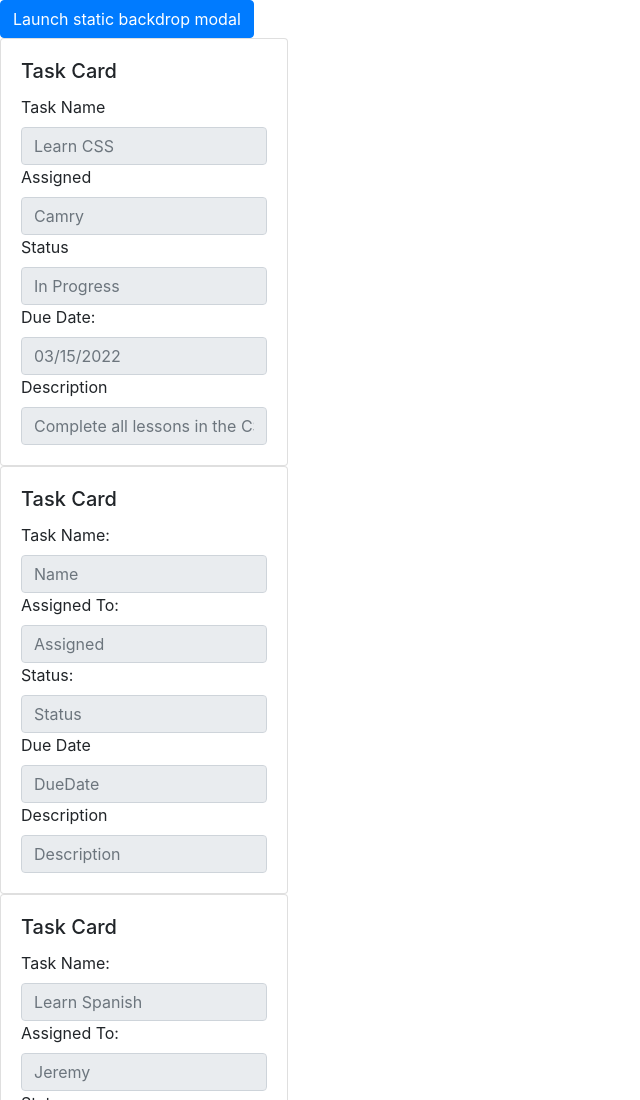
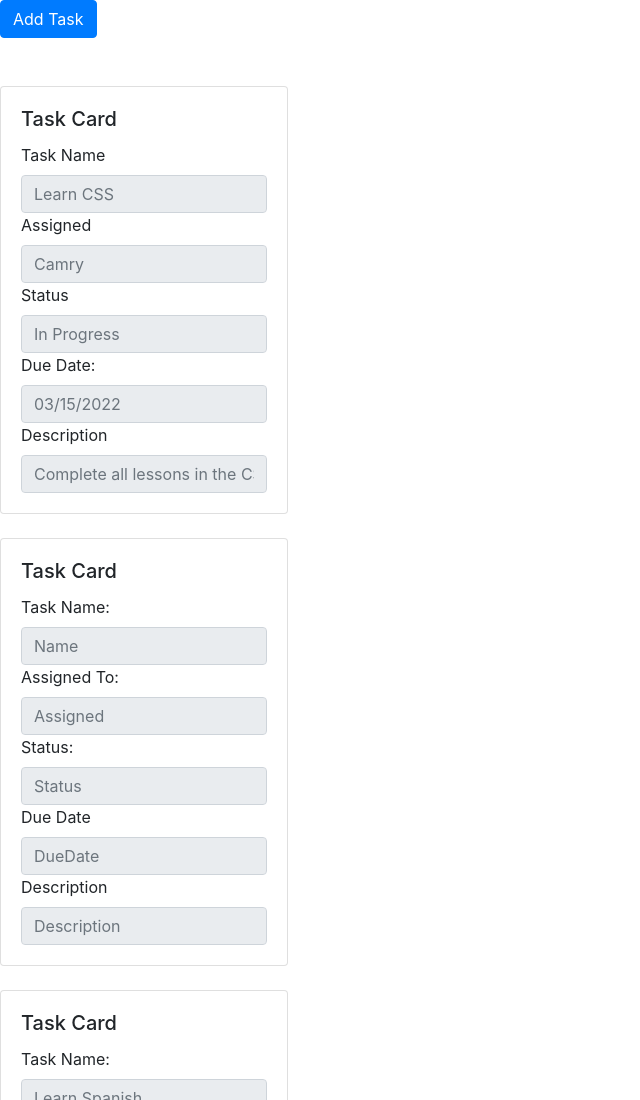
Before and after one commit to jerpena/final_project_bobby_team3, a plain HTML site: page index.html in a window 1280 px wide. Shown: the top 1100 px of the page, without its empty margins (0-640 px from the left). Drawn offline with nearby package versions, Linux system fonts and the light colour scheme.

Commit message:
add space between list group card

```diff
--- a/index.html
+++ b/index.html
@@ -13,9 +13,10 @@
 <body>
     <!-- Button trigger modal -->
     <button type="button" class="btn btn-primary" data-toggle="modal" data-target="#staticBackdrop">
-        Launch static backdrop modal
+        Add Task
     </button>
-
+    <br>
+    <br>
     <!-- Modal -->
     <div class="modal fade" id="staticBackdrop" data-backdrop="static" data-keyboard="false" tabindex="-1"
         aria-labelledby="staticBackdropLabel" aria-hidden="true">
@@ -63,6 +64,7 @@
         </div>
     </div>
     </div>
+    <br>
     <div class="list-items">
         <!-- Camrys Card-->
         <div class="card" style="width: 18rem;">
@@ -81,7 +83,7 @@
                     placeholder="Complete all lessons in the CSS Codecademy module">
             </div>
         </div>
-
+        <br>
         <!-- Bradleys Card-->
         <div class="card" style="width: 18rem;">
             <div class="card-body">
@@ -102,7 +104,7 @@
                 <input class="form-control" type="text" placeholder="Description" disabled></input>
             </div>
         </div>
-
+        <br>
         <!-- Jeremy card 1 -->
         <div class="card" style="width: 18rem;">
             <div class="card-body">
@@ -120,7 +122,7 @@
                     placeholder="I want to learn spanish so I can take a trip to Mexico" disabled></textarea>
             </div>
         </div>
-
+        <br>
         <!-- Jeremy card 2 -->
         <div class="card" style="width: 18rem;">
             <div class="card-body">
@@ -138,7 +140,7 @@
                     placeholder="Make portfolio" disabled></textarea>
             </div>
         </div>
-
+        <br>
         <!--  Angela Task Card  -->
         <div class="card" style="width: 18rem;">
             <div class="card-body">
```
